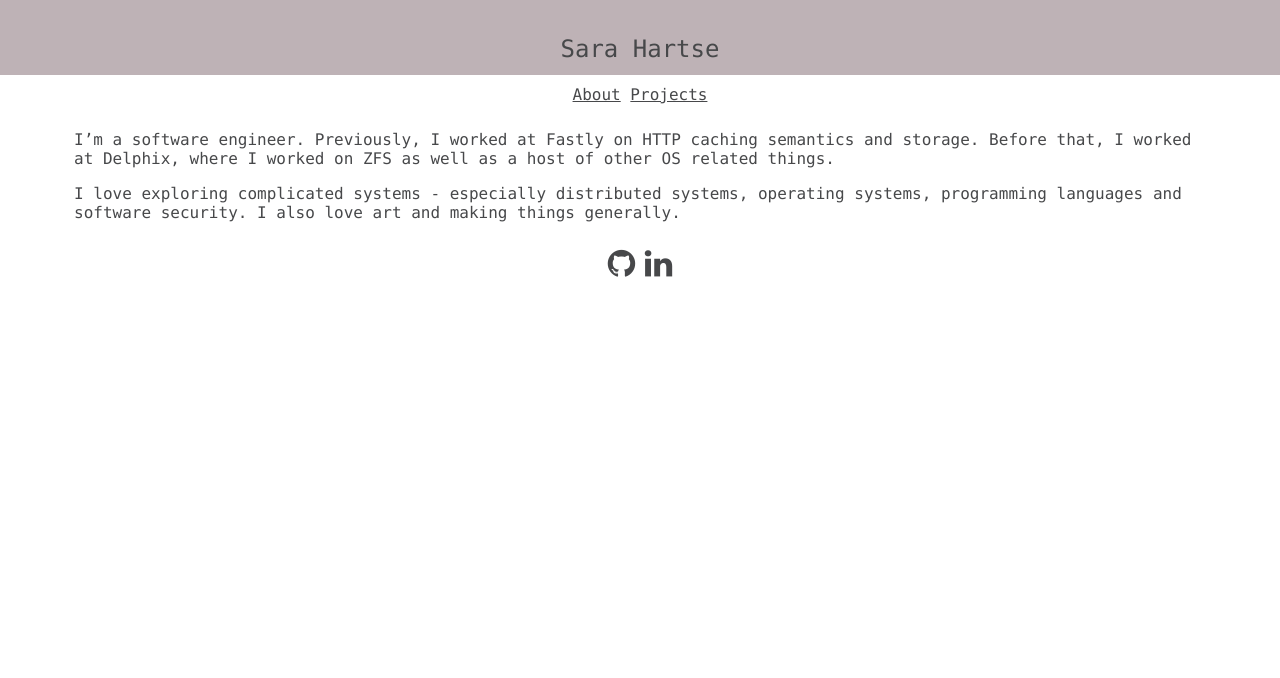
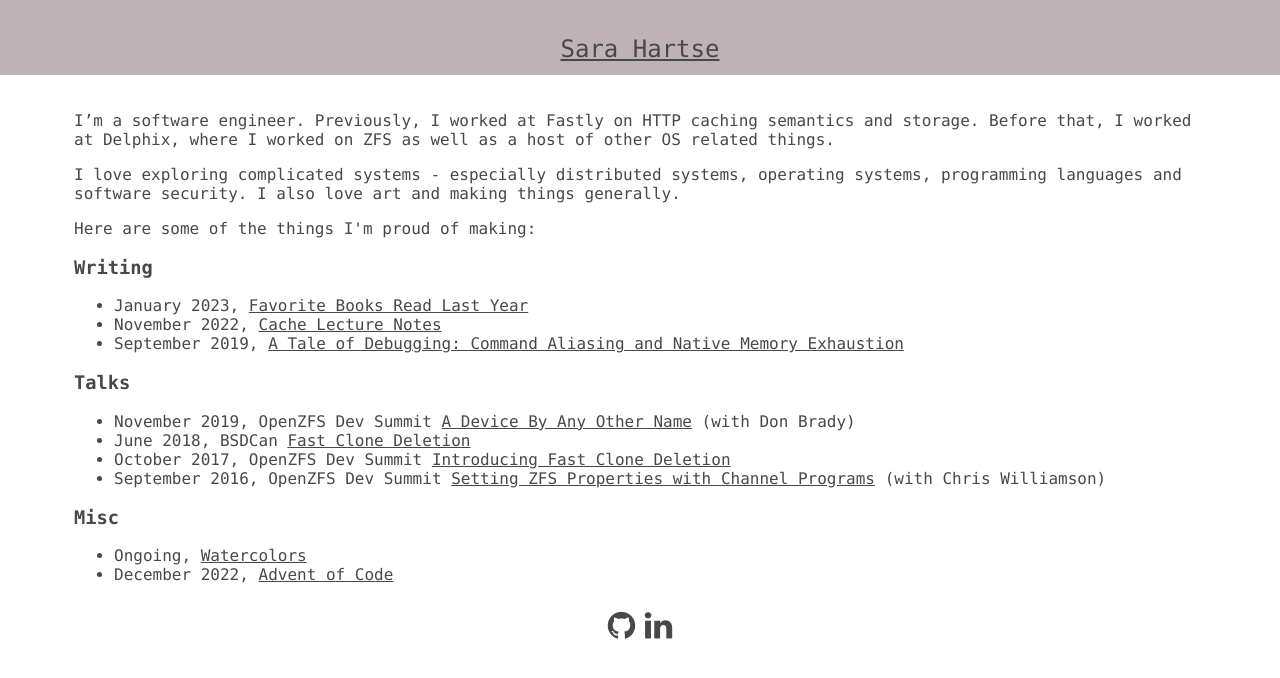
Before and after one commit to shartse/shartse.github.io, a Jekyll site: the page built from index.html, in a window 1280 px wide. Shown: the top 678 px of the page. Built offline with Jekyll 4.4.1, drawn with Linux system fonts in a browser that asks for light colours.

Commit message:
Add book list, favicon, consolidate main page

```diff
--- a/_layouts/default.html
+++ b/_layouts/default.html
@@ -4,17 +4,22 @@
   <link rel="stylesheet" type="text/css" href="/css/style.css">
   <link href="https://fonts.googleapis.com/css?family=Assistant&display=swap" rel="stylesheet">
 
+  <link rel="apple-touch-icon" sizes="180x180" href="/docs/assets/apple-touch-icon.png">
+<link rel="icon" type="image/png" sizes="32x32" href="/docs/assets/favicon-32x32.png">
+<link rel="icon" type="image/png" sizes="16x16" href="/docs/assets/favicon-16x16.png">
+<link rel="manifest" href="/docs/assets/site.webmanifest">
+<link rel="mask-icon" href="/docs/assets/safari-pinned-tab.svg" color="#5bbad5">
+<link rel="shortcut icon" href="/docs/assets/favicon.ico">
+<meta name="msapplication-TileColor" content="#da532c">
+<meta name="msapplication-config" content="/docs/assets/browserconfig.xml">
+<meta name="theme-color" content="#ffffff">
   </head>
 
     <body>
 	<div class="container">
 
-	<div class="item title">Sara Hartse</div>
+		<div class="item title"><a href="/">Sara Hartse</a></div>
 
-	<div class="item nav">
-        	<a href ="/">About</a>
-		<a href ="/projects.html">Projects</a>
-	</div>
 
 	<div class="item body">{{ content }}</div>
 
--- a/index.html
+++ b/index.html
@@ -11,3 +11,30 @@ I worked at Delphix, where I worked on ZFS as well as a host of other OS related
 I love exploring complicated systems - especially distributed systems, operating systems, programming languages and software security.
 I also love art and making things generally.
 </p>
+<p>
+Here are some of the things I'm proud of making:
+</p>
+
+
+<p>
+<h3>Writing</h3>
+<ul>
+        <li>January 2023, <a href="/posts/books-2022">Favorite Books Read Last Year</a></li>
+        <li>November 2022, <a href="/posts/caching.html">Cache Lecture Notes</a></li>
+        <li>September 2019, <a href="https://www.delphix.com/blog/debugging-command-aliasing-native-memory-exhaustion">A Tale of Debugging: Command Aliasing and Native Memory Exhaustion</a></li>
+</ul>
+
+<h3>Talks</h3>
+<ul>
+        <li>November 2019, OpenZFS Dev Summit <a href="https://www.youtube.com/watch?v=jFdeRGUczZg&feature=youtu.be">A Device By Any Other Name</a> (with Don Brady)</li>
+        <li>June 2018, BSDCan <a href="https://www.youtube.com/watch?v=yQGGwhDxkdw&t=1s">Fast Clone Deletion</a></li>
+        <li>October 2017, OpenZFS Dev Summit <a href="https://www.youtube.com/watch?v=GLABJRWwGMk">Introducing Fast Clone Deletion</a></li>
+        <li>September 2016, OpenZFS Dev Summit <a href="https://www.youtube.com/watch?v=ogOwo4mZxMA&t=237s">Setting ZFS Properties with Channel Programs</a> (with Chris Williamson)</li>
+</ul>
+
+<h3> Misc </h3>
+<ul>
+        <li>Ongoing, <a href= "/watercolors/index.html">Watercolors</a></li>
+        <li>December 2022, <a href="https://github.com/shartse/advent-of-code-22">Advent of Code</a></li>
+</ul>
+</p>
```
Also changed, not shown: _posts/2023-01-05-books.md (added, +24 -0 lines), docs/assets/browserconfig.xml (added, +9 -0 lines), projects.html (deleted, +0 -25 lines), docs/assets/android-chrome-192x192.png (added), docs/assets/apple-touch-icon.png (added), docs/assets/favicon-16x16.png (added), docs/assets/favicon-32x32.png (added), docs/assets/favicon.ico (added), docs/assets/favicon.png (added), docs/assets/mstile-150x150.png (added), docs/assets/safari-pinned-tab.svg (added), docs/assets/site.webmanifest (added).
